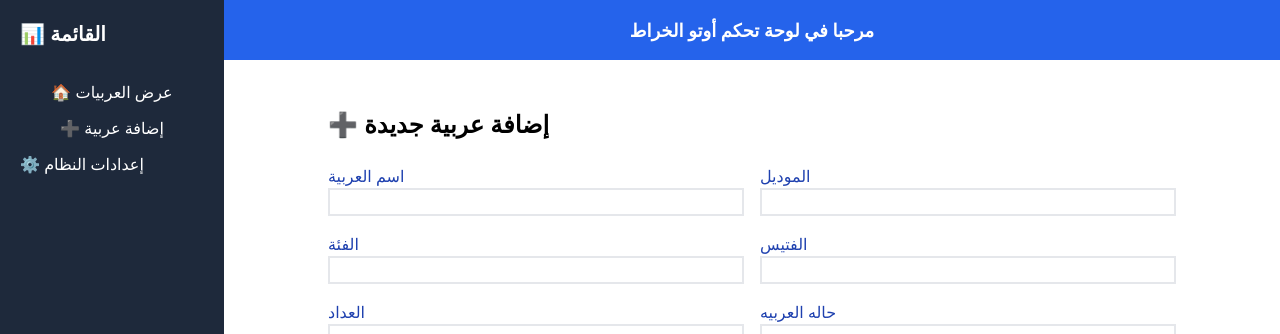
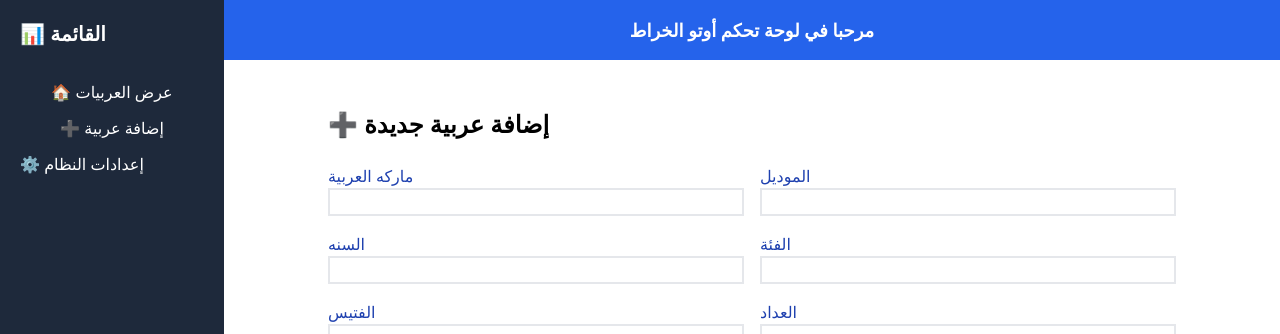
Before and after one commit to p-lilo/admin_dashboard_autocar, a React (Create React App) app: page /dashboard in a window 1280 px wide. Both pictures are taken after a click on the button "➕ إضافة عربية". Shown: the top 334 px of the page. Built offline with nearby package versions, Linux system fonts and the light colour scheme; no server answers; the database is empty.

Commit message:
model edit

```diff
--- a/src/pages/AddCar.js
+++ b/src/pages/AddCar.js
@@ -8,7 +8,8 @@ const UPLOAD_PRESET = "auto-car";
 
 export default function AddCar({ goHome }) {
   const [form, setForm] = useState({
-    name: "",
+    brand: "",
+    year: "",
     model: "",
     category: "",
     transmission: "",
@@ -40,9 +41,12 @@ export default function AddCar({ goHome }) {
     setImages([...images, ...uploaded]);
     setLoading(false);
   };
-
+ const handleRemoveImage = (img) => {
+    setImages(images.filter((i) => i !== img));
+    if (mainImage === img) setMainImage(null);
+  };
   const handleAddCar = async () => {
-    if (!form.name || !form.model || !form.price || !mainImage) {
+    if (!form.brand || !form.model || !form.year || !form.price || !mainImage) {
       alert("⚠️ برجاء إدخال البيانات الأساسية وتحديد صورة رئيسية");
       return;
     }
@@ -55,8 +59,9 @@ export default function AddCar({ goHome }) {
 
     // Reset
     setForm({
-      name: "",
+      brand: "",
       model: "",
+      year: "",
       category: "",
       transmission: "",
       mileage: "",
@@ -78,11 +83,11 @@ export default function AddCar({ goHome }) {
       {/* Form */}
       <div className="grid grid-cols-1 md:grid-cols-2 gap-4">
         <label className="form-control">
-          <span className="label-text text-blue-800">اسم العربية</span>
+          <span className="label-text text-blue-800">ماركه العربية</span>
           <input
             className="input input-bordered w-full border-2"
-            value={form.name}
-            onChange={(e) => setForm({ ...form, name: e.target.value })}
+            value={form.brand}
+            onChange={(e) => setForm({ ...form, brand: e.target.value })}
           />
         </label>
 
@@ -92,6 +97,14 @@ export default function AddCar({ goHome }) {
             className="input input-bordered w-full border-2"
             value={form.model}
             onChange={(e) => setForm({ ...form, model: e.target.value })}
+          />
+        </label>
+        <label className="form-control">
+          <span className="label-text text-blue-800">السنه</span>
+          <input
+            className="input input-bordered w-full border-2"
+            value={form.year}
+            onChange={(e) => setForm({ ...form, year: e.target.value })}
           />
         </label>
 
@@ -210,10 +223,18 @@ export default function AddCar({ goHome }) {
                   ✅ رئيسية
                 </span>
               )}
+              <button
+                onClick={() => handleRemoveImage(img)}
+                className="absolute bottom-1 right-1 bg-red-600 text-white text-xs px-2 py-1 rounded"
+              >
+                🗑️ حذف
+              </button>
             </div>
           ))}
         </div>
       </div>
+
+
 
       {/* Actions */}
       <div className="flex justify-end gap-4 mt-6">
--- a/src/pages/CarList.js
+++ b/src/pages/CarList.js
@@ -25,7 +25,7 @@ export default function CarList() {
 
   // فلترة حسب البحث
   const filteredCars = cars.filter((car) =>
-    car.name.toLowerCase().includes(search.toLowerCase())
+    car.brand.toLowerCase().includes(search.toLowerCase())
   );
 
   // حساب الصفحات
@@ -87,9 +87,9 @@ if (viewCar) {
             <table className="table table-zebra w-full text-right">
               <thead className="bg-base-200 text-right">
                 <tr>
-                  <th className="px-6 py-3">الاسم</th>
+                  <th className="px-6 py-3">الماركه</th>
                   <th className="px-6 py-3">الموديل</th>
-                  <th className="px-6 py-3">الفئة</th>
+                  <th className="px-6 py-3">السنه</th>
                   <th className="px-6 py-3">السعر</th>
                   <th className="px-6 py-3">الصورة الرئيسية</th>
                   <th className="px-6 py-3 text-center">تحكم</th>
@@ -101,11 +101,11 @@ if (viewCar) {
                     key={car.id}
                     className="hover border-b border-base-200 last:border-none"
                   >
-                    <td className="px-6 py-4 font-semibold">{car.name}</td>
+                    <td className="px-6 py-4 font-semibold">{car.brand}</td>
                     <td className="px-6 py-4">{car.model}</td>
                     <td className="px-6 py-4">
                       <div className="badge badge-accent badge-outline">
-                        {car.category}
+                        {car.year}
                       </div>
                     </td>
                     <td className="px-6 py-4 text-primary font-bold">
```
